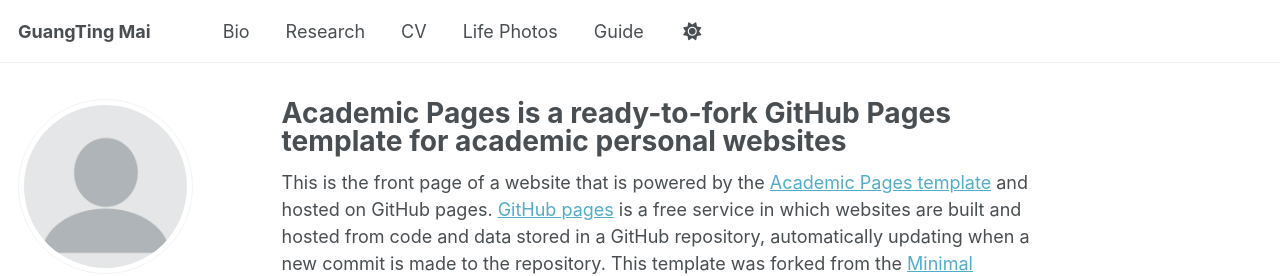
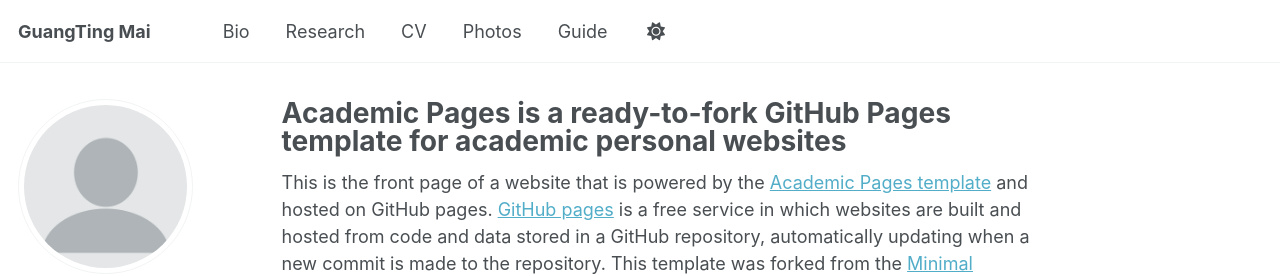
Before and after one commit to guangtingmai/guangtingmai.github.io, a Jekyll site: the page built from _pages/readme.md, in a window 1280 px wide. Shown: the top 276 px of the page. Built offline with Jekyll 4.4.1, drawn with Linux system fonts in a browser that asks for light colours; some web fonts are replaced.

Commit message:
Update navigation.yml

```diff
--- a/_data/navigation.yml
+++ b/_data/navigation.yml
@@ -31,7 +31,7 @@ main:
   - title: "CV"
     url: /cv/
 
-  - title: "Life Photos"
+  - title: "Photos"
     url: /lifephotos/
 
 
```
